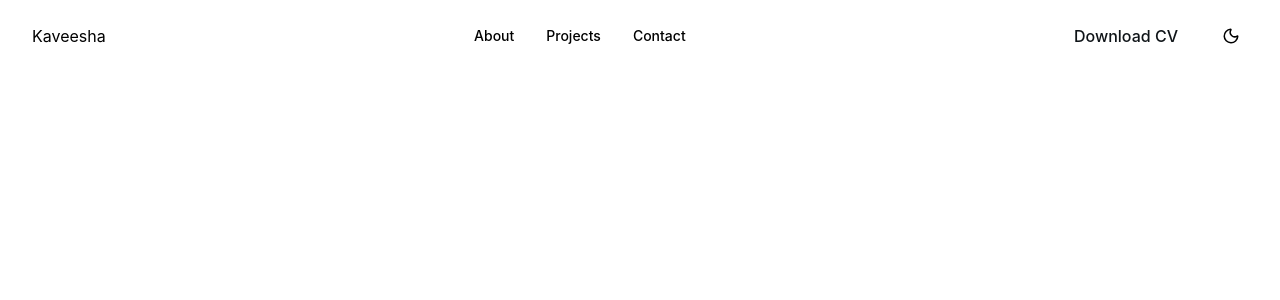
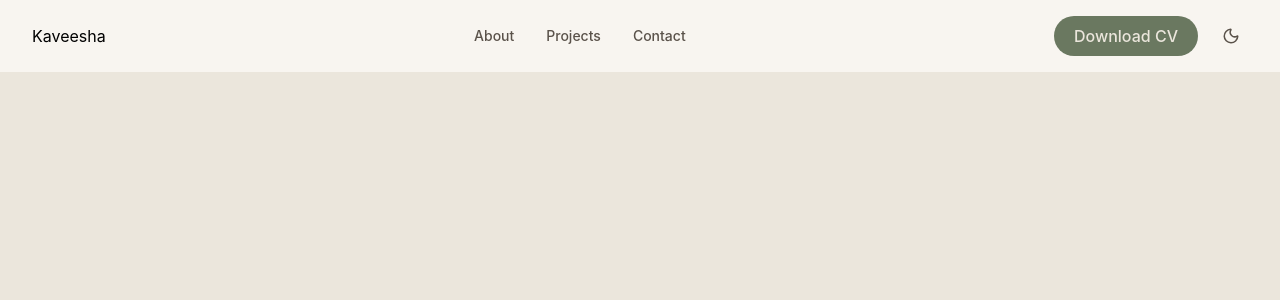
Before and after one commit to Kavii27/My-Portfolio, a React (Vite) app: page / in a window 1280 px wide. Shown: the top 300 px of the page. Built offline with nearby package versions, Linux system fonts and the light colour scheme.

Commit message:
added a color theme

```diff
--- a/src/index.css
+++ b/src/index.css
@@ -1,8 +1,58 @@
 @import "tailwindcss";
 
-@theme {
-  --color-background: #0f1418;
+:root {
+   /* LIGHT MODE COLORS */
 
+  /* Backgrounds */
+  --color-background: #EBE6DC;
+  --color-surface: #F8F5F0;
+  --color-surface-light: #F5F0E8;
+
+  /* Text Colors */
+  --color-text-primary: #2D2620;
+  --color-text-secondary: #3A342C;
+  --color-text-muted: #5A524A;
+
+  /* Accent Colors - Sage Green (3 shades) */
+  --color-sage-1: #6A7860;
+  --color-sage-2: #7A8970;
+  --color-sage-3: #5F6D52;
+
+  /* Accent Colors - Warm Gold (3 shades) */
+  --color-gold-1: #B8956A;
+  --color-gold-2: #A68B5B;
+  --color-gold-3: #9D8456;
+
+  /* Border */
+  --color-border: #D9CFC0;
+
+}
+
+.dark {
+  /* DARK MODE COLORS */
+
+  /* Backgrounds */
+  --color-background: #1C1A16;
+  --color-surface: #2D2620;
+  --color-surface-light: #26221D;
+
+  /* Text Colors */
+  --color-text-primary: #E8E3D8;
+  --color-text-secondary: #D6D1C6;
+  --color-text-muted: #C4BFB4;
+
+  /* Accent Colors - Sage */
+  --color-sage-1: #8B9A7E;
+  --color-sage-2: #A4B494;
+  --color-sage-3: #92A582;
+
+  /* Accent Colors - Gold */
+  --color-gold-1: #D4A574;
+  --color-gold-2: #C9A961;
+  --color-gold-3: #B89968;
+
+  /* Border */
+  --color-border: #2D2620;
 }
 
 @layer base {
@@ -11,6 +61,8 @@
   }
 
   body{
+    background-color: var(--color-background);
     font-family: "Inter", sans-serif;
+    transition: background-color 0.3s ease, color 0.3s ease;
   }
 }
```
